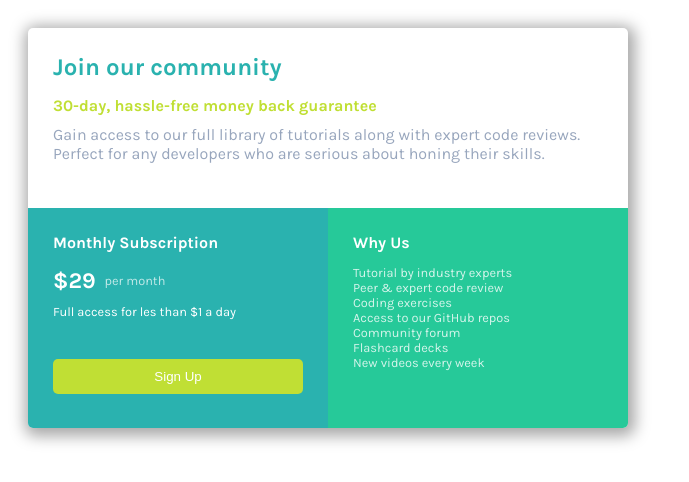
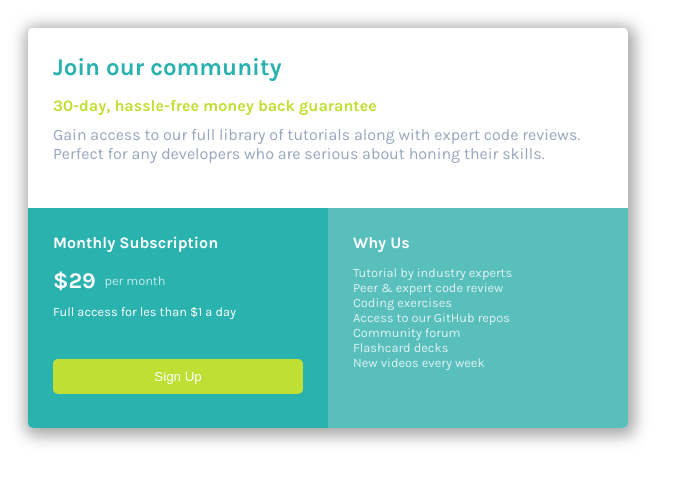
Before and after one commit to g-Barsani/pricing-card-frontend-mentor-challange, a plain HTML site: page index.html in a window 1280 px wide. Shown: the whole page, without its empty margins (0-689 px from the left). Drawn offline with Linux system fonts and the light colour scheme.

Commit message:
Update style.css

```diff
--- a/style.css
+++ b/style.css
@@ -58,7 +58,7 @@ h2, h4, p {
   width: 50%;
   height: 100%;
   vertical-align: top;
-  background-color: #26C999;
+  background-color: #58bfbd;
   padding: 25px;
 }
 
```
